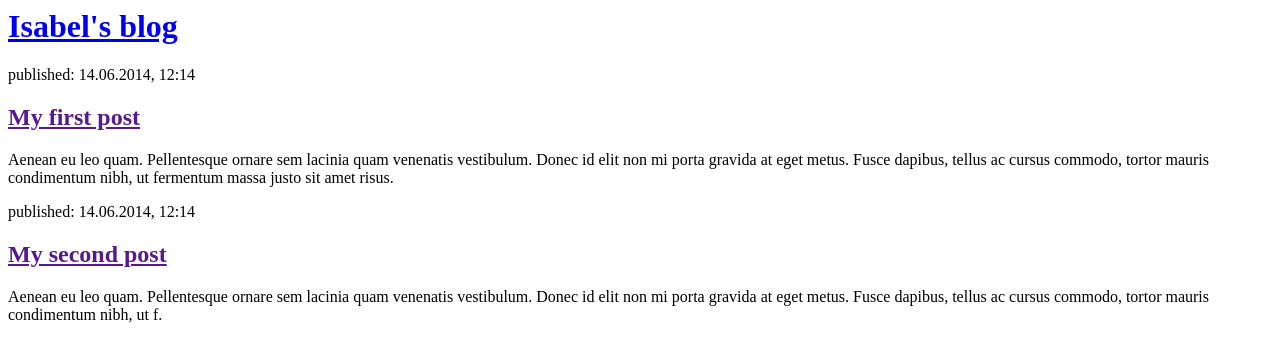
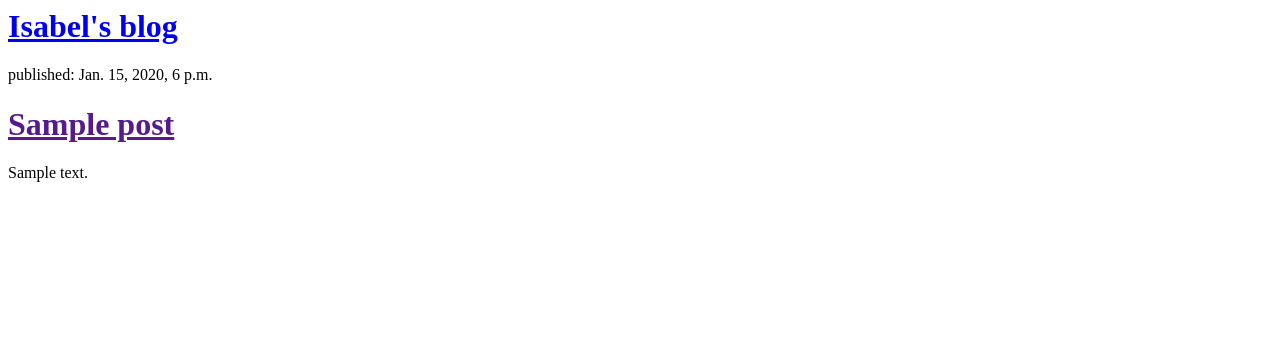
Before and after one commit to Isabel-S/my-first-blog, a Django app: template blog/templates/blog/post_list.html in a window 1280 px wide. Shown: the top 362 px of the page. Run offline with Django 3.2, Linux system fonts and the light colour scheme; the template is opened without the code that fills it: values that come from a table or form of the project are taken from there, others are empty; tables that the repository leaves empty hold one stand-in row (values such as "Sample post").

Commit message:
Update HTML with dynamic template

```diff
--- a/blog/templates/blog/post_list.html
+++ b/blog/templates/blog/post_list.html
@@ -6,8 +6,14 @@
         <div>
             <h1><a href="/">Isabel's blog</a></h1>
         </div>
-
-        <div>
+        {% for post in posts %}
+            <div>
+                <p>published: {{ post.published_date }}</p>
+                <h1><a href="">{{ post.title }}</a></h1>
+                <p>{{ post.text|linebreaksbr }}</p>
+            </div>
+        {% endfor %}
+        <!-- <div>
             <p>published: 14.06.2014, 12:14</p>
             <h2><a href="">My first post</a></h2>
             <p>Aenean eu leo quam. Pellentesque ornare sem lacinia quam venenatis vestibulum. Donec id elit non mi porta gravida at eget metus. Fusce dapibus, tellus ac cursus commodo, tortor mauris condimentum nibh, ut fermentum massa justo sit amet risus.</p>
@@ -17,6 +23,6 @@
             <p>published: 14.06.2014, 12:14</p>
             <h2><a href="">My second post</a></h2>
             <p>Aenean eu leo quam. Pellentesque ornare sem lacinia quam venenatis vestibulum. Donec id elit non mi porta gravida at eget metus. Fusce dapibus, tellus ac cursus commodo, tortor mauris condimentum nibh, ut f.</p>
-        </div>
+        </div> -->
     </body>
 </html>
--- a/blog/views.py
+++ b/blog/views.py
@@ -1,4 +1,7 @@
 from django.shortcuts import render
+from .models import Post
+from django.utils import timezone
 
 def post_list(request):
-    return render(request, 'blog/post_list.html', {})
+    posts = Post.objects.filter(published_date__lte=timezone.now()).order_by('published_date')
+    return render(request, 'blog/post_list.html', {'posts': posts})
```
